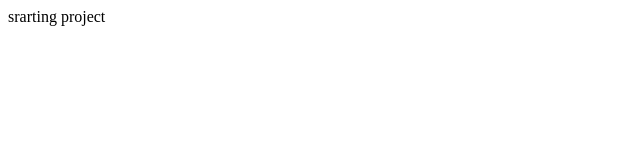
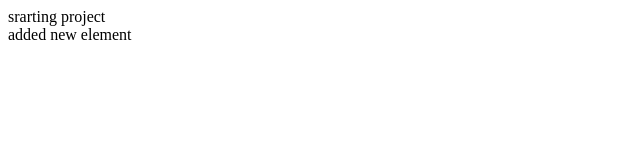
Before and after one commit to User260901/learningGit, a plain HTML site: page index.html in a window 1280 px wide. Shown: the whole page, without its empty margins (0-640 px from the left). Drawn offline with Linux system fonts and the light colour scheme.

Commit message:
added new element

```diff
--- a/index.html
+++ b/index.html
@@ -8,6 +8,7 @@
 </head>
 <body>
     <div> srarting project</div>
+    <div>added new element</div>
 
     <script src="src/index.js"></script>
 </body>
```
